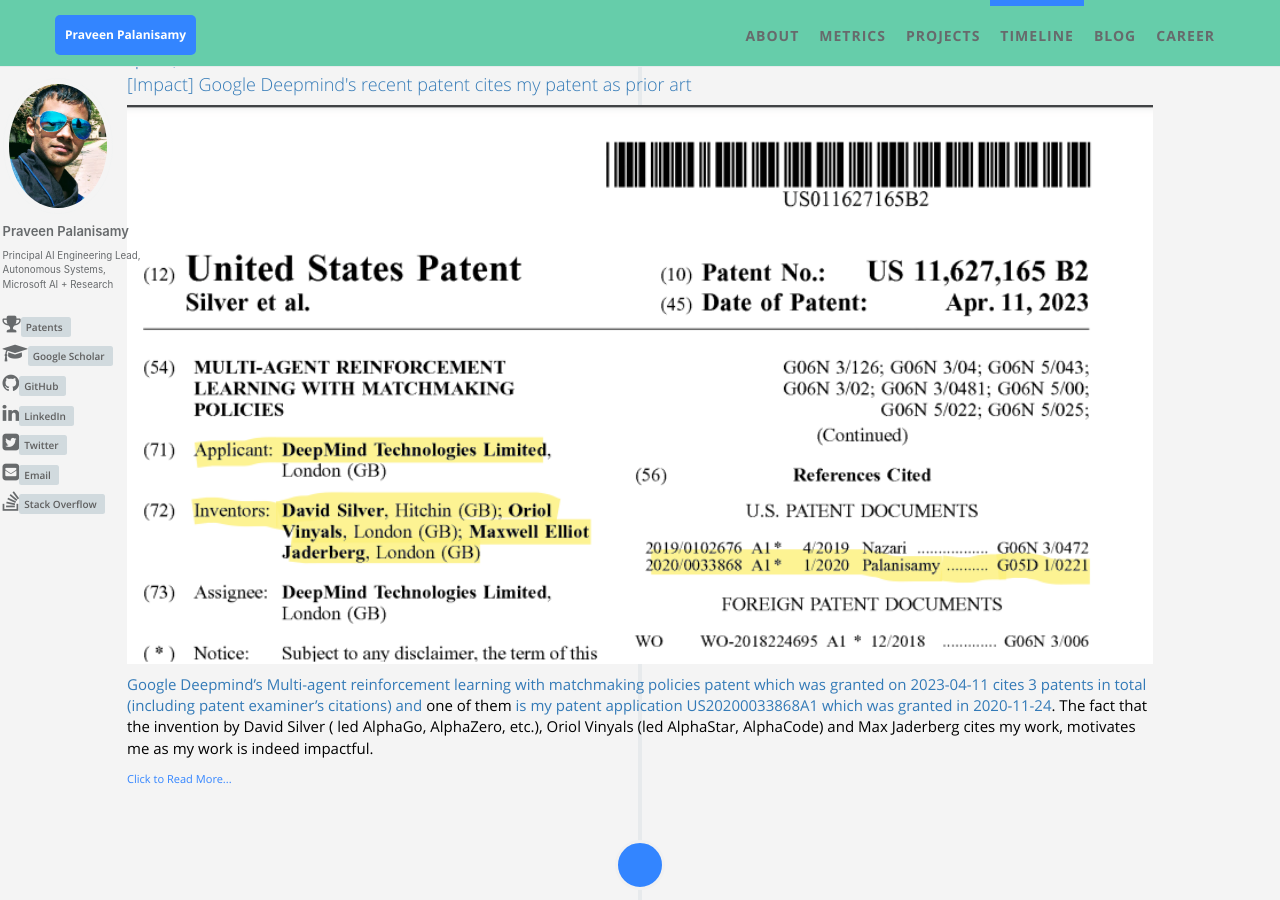
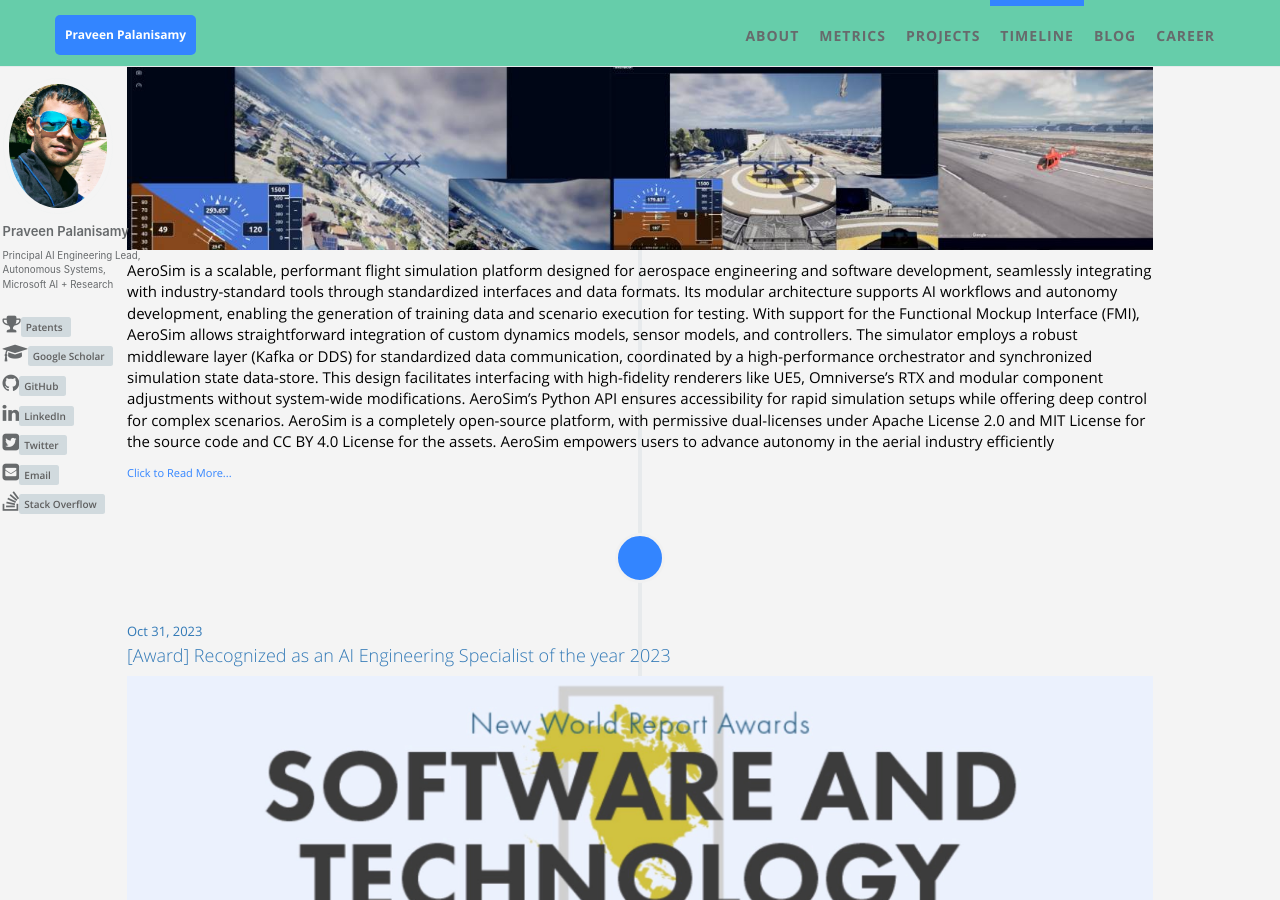
Before and after one commit to praveen-palanisamy/praveen-palanisamy.github.io, a Jekyll site: the page built from index.html, in a window 1280 px wide and 900 px high, scrolled down 5041 px. Built offline with Jekyll 4.4.1, drawn with Linux system fonts in a browser that asks for light colours; some of the changed text lies outside the part shown.

Commit message:
Add AeroSim project release to timeline with brief description

```diff
--- a/_data/index/timeline.yml
+++ b/_data/index/timeline.yml
@@ -1,4 +1,11 @@
 # timeline section data
+
+- timeline-item:
+  date: April 05, 2025
+  title: "[Project Launch] AeroSim: Aerospace Autonomy Simulation Platform"
+  img: "aerosim.jpg"
+  description: "AeroSim is a scalable, performant flight simulation platform designed for aerospace engineering and software development, seamlessly integrating with industry-standard tools through standardized interfaces and data formats. Its modular architecture supports AI workflows and autonomy development, enabling the generation of training data and scenario execution for testing. With support for the Functional Mockup Interface (FMI), AeroSim allows straightforward integration of custom dynamics models, sensor models, and controllers. The simulator employs a robust middleware layer (Kafka or DDS) for standardized data communication, coordinated by a high-performance orchestrator and synchronized simulation state data-store. This design facilitates interfacing with high-fidelity renderers like UE5, Omniverse's RTX and modular component adjustments without system-wide modifications. AeroSim's Python API ensures accessibility for rapid simulation setups while offering deep control for complex scenarios. AeroSim is a completely open-source platform, with permissive dual-licenses under Apache License 2.0 and MIT License for the source code and CC BY 4.0 License for the assets. AeroSim empowers users to advance autonomy in the aerial industry efficiently"
+  link: "https://github.com/aerosim-open/aerosim"
 
 - timeline-item:
   date: Oct 31, 2023
```
Also changed, not shown: static/assets/img/timeline/aerosim.jpg (added).
